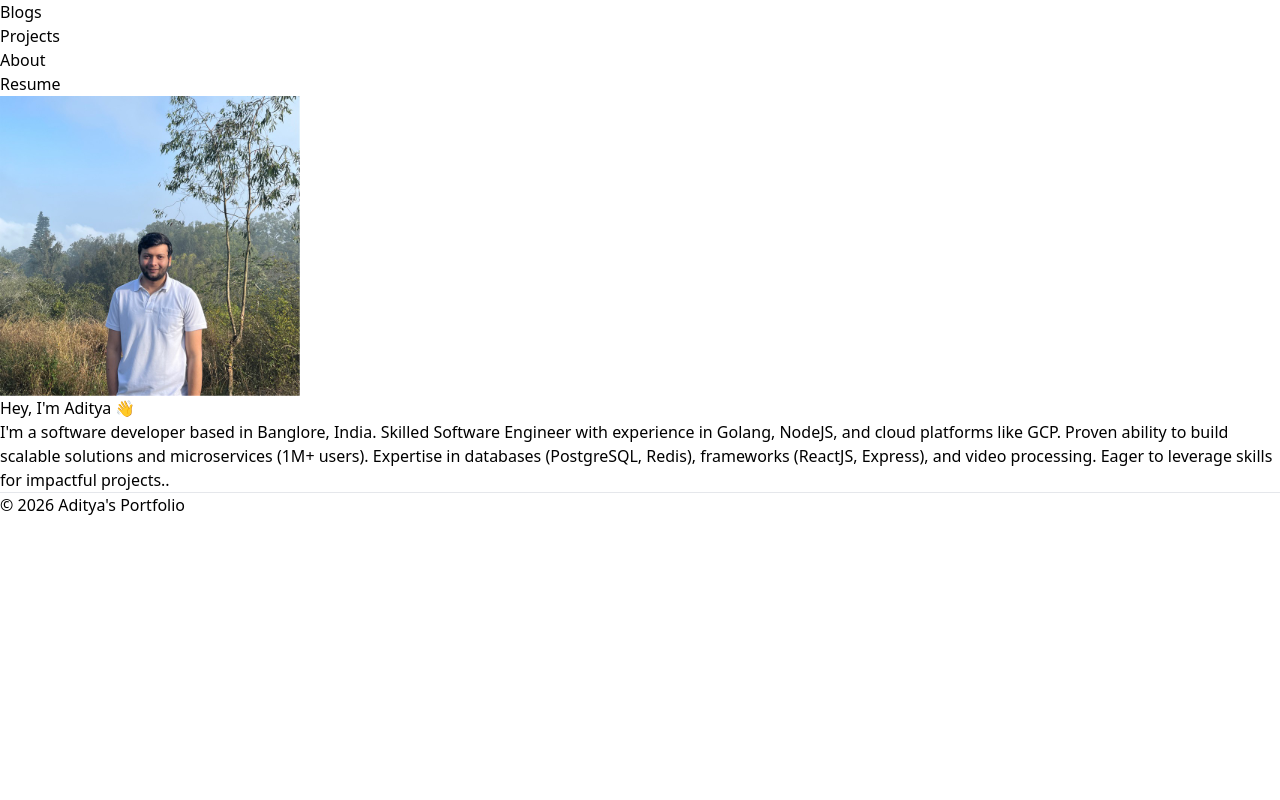
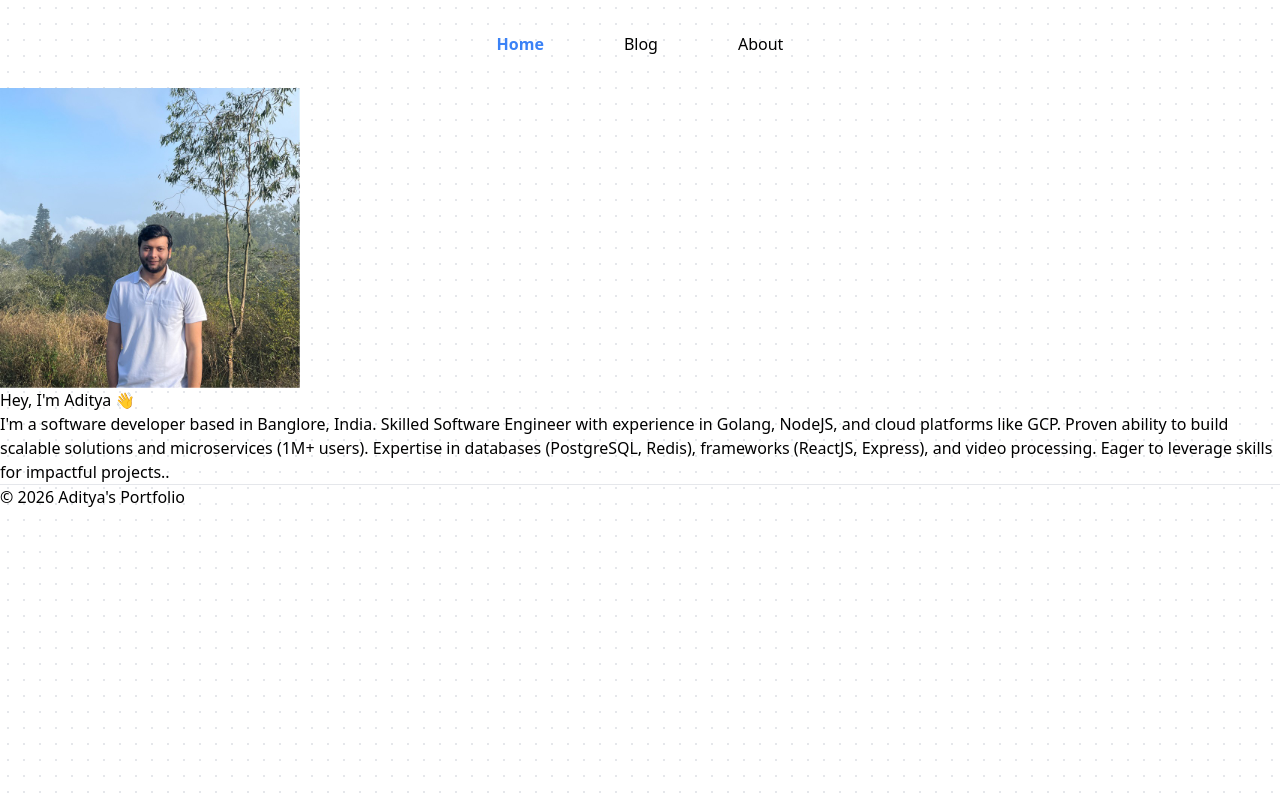
Before and after one commit to apshada/portfolio, a Next.js app: page / in a window 1280 px wide. Built offline with nearby package versions, Linux system fonts and the light colour scheme.

Commit message:
Header in place

```diff
--- /dev/null
+++ b/src/components/ext-link.tsx
@@ -0,0 +1,4 @@
+const ExtLink = (props: any) => (
+    <a {...props} rel="noopener" target={props.target || '_blank'} />
+  )
+  export default ExtLink
--- /dev/null
+++ b/src/components/header.tsx
@@ -0,0 +1,42 @@
+import Link from "next/link";
+import Head from "next/head";
+import ExtLink from "./ext-link";
+import { useRouter } from "next/router";
+
+const navItems: { label: string; page?: string; link?: string }[] = [
+  { label: "Home", page: "/" },
+  { label: "Blog", page: "/blog" },
+  { label: "About", page: "/about" },
+];
+
+
+const Header = ({ titlePre = "" }) => {
+  const { pathname } = useRouter();
+
+  return (
+    <header className="text-center  py-8">
+      <ul className="list-none p-0">
+        {navItems.map(({ label, page, link }) => (
+          <li key={label} className="inline-block px-10">
+            {page ? (
+              <Link
+                href={page}
+                className={`text-accents-3 font-normal ${
+                  pathname === page ? "font-semibold text-blue-500" : ""
+                }`}
+              >
+                {label}
+              </Link>
+            ) : (
+              <ExtLink href={link} className="text-accents-3 font-normal">
+                {label}
+              </ExtLink>
+            )}
+          </li>
+        ))}
+      </ul>
+    </header>
+  );
+};
+
+export default Header;
--- a/src/components/layout.jsx
+++ b/src/components/layout.jsx
@@ -1,13 +1,13 @@
-import Navbar from './navbar';
 import Footer from './footer';
+import Header from './header';
 
 const Layout = ({ children }) => {
     return (
-        <>
-            <Navbar />
+        <div className="absolute inset-0 h-full w-full bg-white bg-[radial-gradient(#e5e7eb_1px,transparent_1px)] [background-size:16px_16px]">
+            <Header />
             <main>{children}</main>
             <Footer />
-        </>
+        </div>
     )
 }
 
--- a/src/components/navbar.jsx
+++ /dev/null
@@ -1,27 +0,0 @@
-import Link from "next/link";
-
-const Navbar = () => {
-    return (
-        <div className="nav-container">
-            <div className="logo">
-                <Link href="/blog">
-                    Blogs
-                </Link>
-            </div>
-            <div className="logo">
-                <Link href="/projects">
-                    Projects
-                </Link>
-            </div>
-
-            <div className="logo">
-                <Link href="/about">
-                    About
-                </Link>
-            </div>
-            <a href="https://drive.google.com/file/d/19ZqBTuONFU65HJ5hQDyd_-dOrlKEYMOs/view?usp=sharing" className="cta-btn">Resume</a>
-        </div>
-    )
-}
-
-export default Navbar;
```
